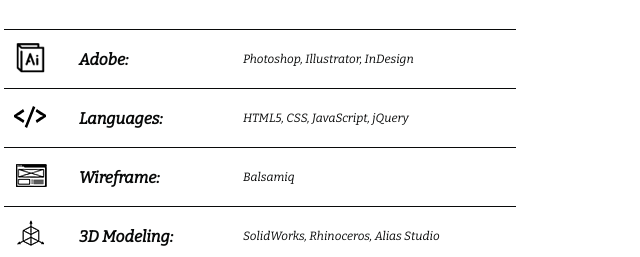
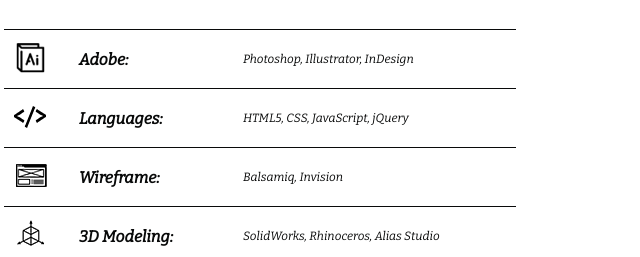
Before and after one commit to aimeefranco/aimeefranco.github.io, a plain HTML site: page index.html in a window 1280 px wide. Shown: the part 1548-1805 px from the top of the page, 380-1020 px from the left. Drawn offline with nearby package versions, Linux system fonts and the light colour scheme.

Commit message:
initial commit

```diff
--- a/index.html
+++ b/index.html
@@ -130,7 +130,7 @@
 						<tr>
 							<th><img src="Wireframe.png"/>
 							<th class="thword">Wireframe:</th>
-								<td>Balsamiq</td>
+								<td>Balsamiq, Invision</td>
 						</tr>
 
 						<tr>
```
